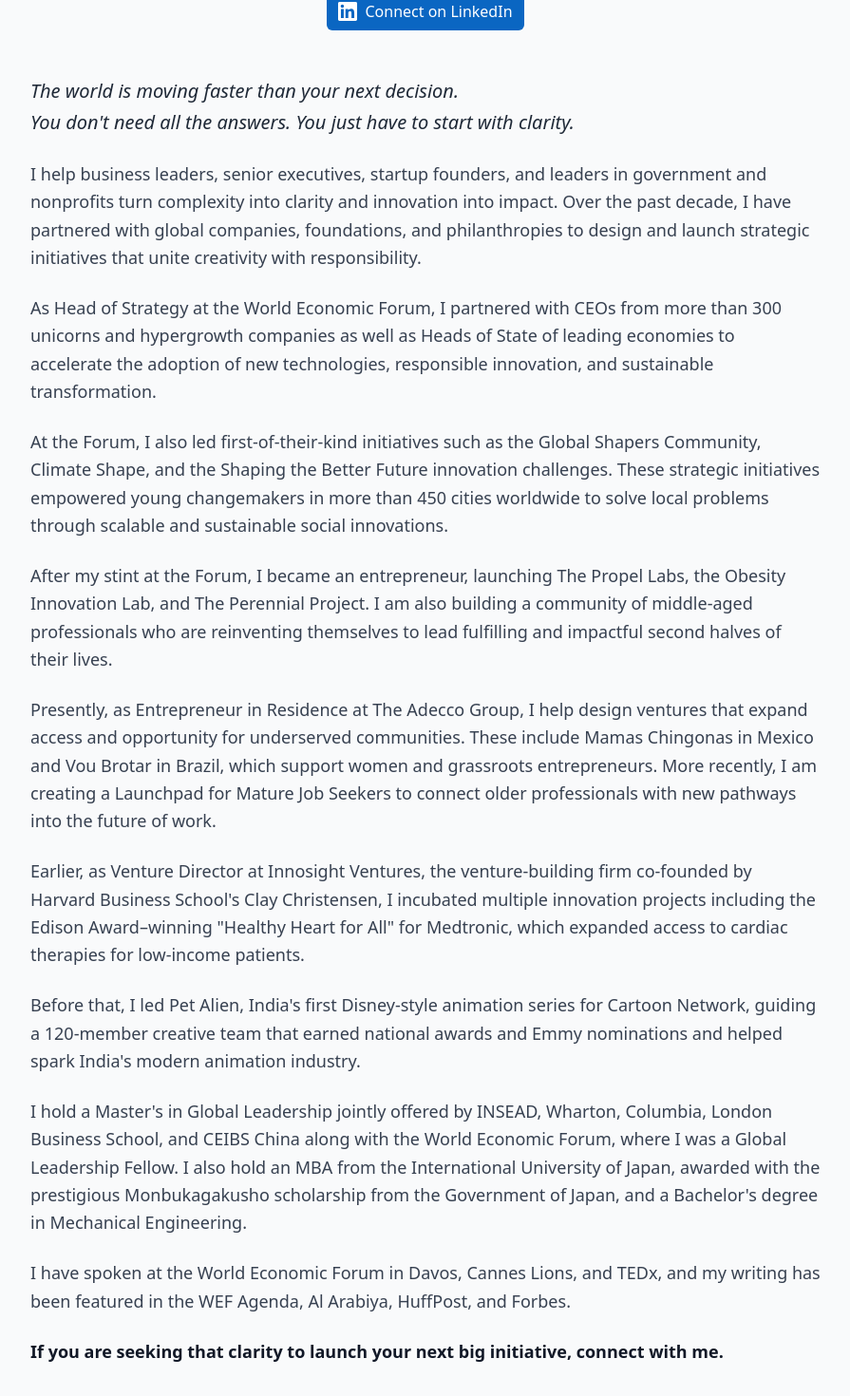
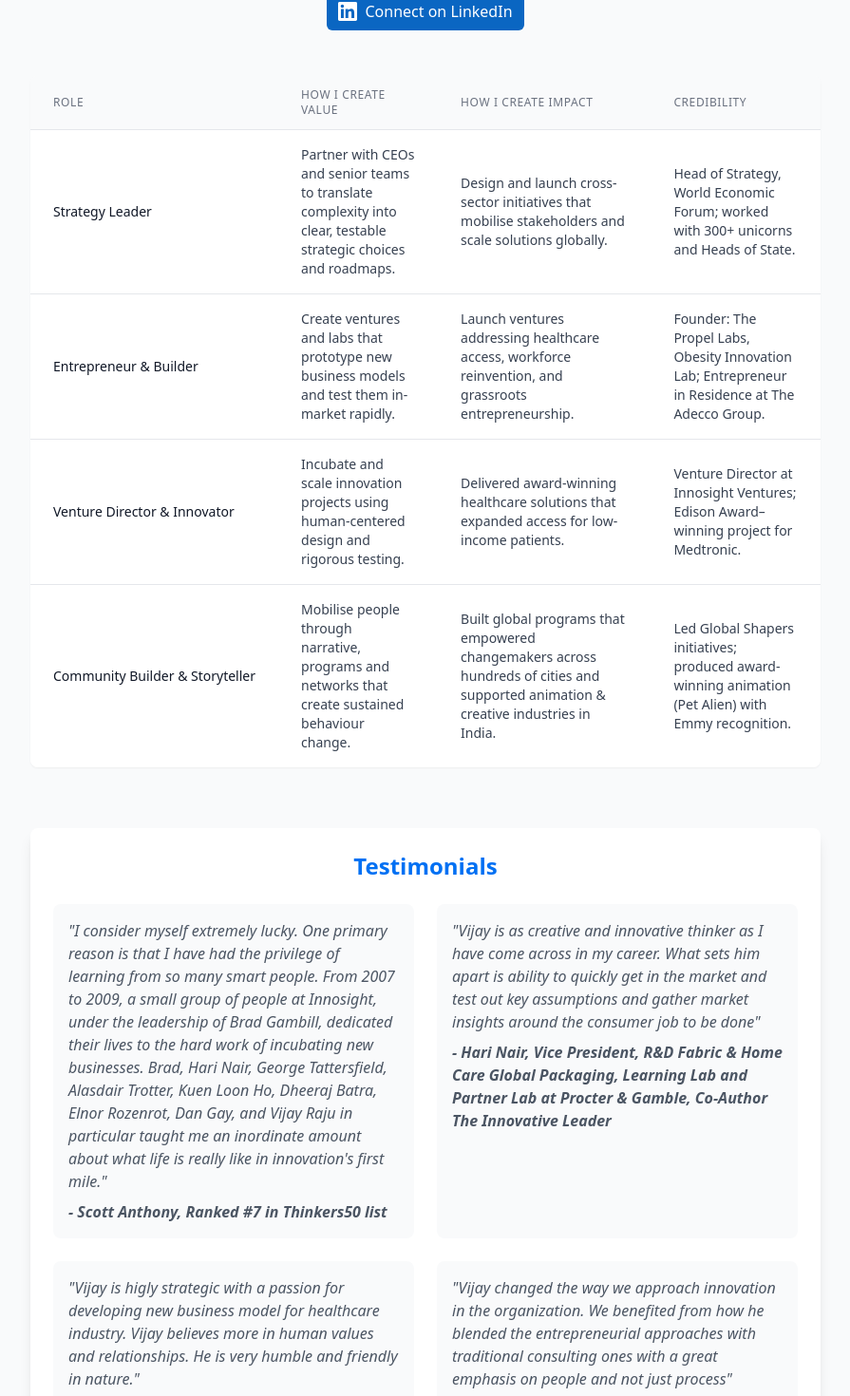
Before and after one commit to Wijay000/draft, a Next.js app: page /about in a window 1280 px wide. Shown: the part 448-1918 px from the top of the page at 95% size, without its empty margins (192-1087 px from the left). Built offline with nearby package versions, Linux system fonts and the light colour scheme.

Commit message:
About: replace long bio with Role/Value/Impact/Credibility table; keep photo and LinkedIn

```diff
--- a/pages/about.js
+++ b/pages/about.js
@@ -41,52 +41,50 @@
         initial={{ opacity: 0, y: 20 }}
         animate={{ opacity: 1, y: 0 }}
         transition={{ delay: 0.2 }}
-        className="prose prose-lg max-w-none"
+        className="max-w-none"
       >
-        <p className="text-xl leading-relaxed mb-6 italic text-gray-800">
-          The world is moving faster than your next decision.<br />
-          You don't need all the answers. You just have to start with clarity.
-        </p>
+        {/* Replace long-form bio with a concise table as requested */}
+        <div className="overflow-x-auto bg-white rounded-lg shadow-sm">
+          <table className="min-w-full divide-y divide-gray-200">
+            <thead className="bg-gray-50">
+              <tr>
+                <th scope="col" className="px-6 py-3 text-left text-xs font-medium text-gray-500 uppercase tracking-wider">Role</th>
+                <th scope="col" className="px-6 py-3 text-left text-xs font-medium text-gray-500 uppercase tracking-wider">How I create value</th>
+                <th scope="col" className="px-6 py-3 text-left text-xs font-medium text-gray-500 uppercase tracking-wider">How I create impact</th>
+                <th scope="col" className="px-6 py-3 text-left text-xs font-medium text-gray-500 uppercase tracking-wider">Credibility</th>
+              </tr>
+            </thead>
+            <tbody className="bg-white divide-y divide-gray-200">
+              <tr className="hover:bg-gray-50">
+                <td className="px-6 py-4 whitespace-nowrap text-sm font-medium text-gray-900">Strategy Leader</td>
+                <td className="px-6 py-4 whitespace-normal text-sm text-gray-700">Partner with CEOs and senior teams to translate complexity into clear, testable strategic choices and roadmaps.</td>
+                <td className="px-6 py-4 whitespace-normal text-sm text-gray-700">Design and launch cross-sector initiatives that mobilise stakeholders and scale solutions globally.</td>
+                <td className="px-6 py-4 whitespace-normal text-sm text-gray-700">Head of Strategy, World Economic Forum; worked with 300+ unicorns and Heads of State.</td>
+              </tr>
 
-        <p className="text-lg leading-relaxed mb-6 text-gray-700">
-          I help business leaders, senior executives, startup founders, and leaders in government and nonprofits turn complexity into clarity and innovation into impact. Over the past decade, I have partnered with global companies, foundations, and philanthropies to design and launch strategic initiatives that unite creativity with responsibility.
-        </p>
+              <tr className="hover:bg-gray-50">
+                <td className="px-6 py-4 whitespace-nowrap text-sm font-medium text-gray-900">Entrepreneur & Builder</td>
+                <td className="px-6 py-4 whitespace-normal text-sm text-gray-700">Create ventures and labs that prototype new business models and test them in-market rapidly.</td>
+                <td className="px-6 py-4 whitespace-normal text-sm text-gray-700">Launch ventures addressing healthcare access, workforce reinvention, and grassroots entrepreneurship.</td>
+                <td className="px-6 py-4 whitespace-normal text-sm text-gray-700">Founder: The Propel Labs, Obesity Innovation Lab; Entrepreneur in Residence at The Adecco Group.</td>
+              </tr>
 
-        <p className="text-lg leading-relaxed mb-6 text-gray-700">
-          As Head of Strategy at the World Economic Forum, I partnered with CEOs from more than 300 unicorns and hypergrowth companies as well as Heads of State of leading economies to accelerate the adoption of new technologies, responsible innovation, and sustainable transformation.
-        </p>
+              <tr className="hover:bg-gray-50">
+                <td className="px-6 py-4 whitespace-nowrap text-sm font-medium text-gray-900">Venture Director & Innovator</td>
+                <td className="px-6 py-4 whitespace-normal text-sm text-gray-700">Incubate and scale innovation projects using human-centered design and rigorous testing.</td>
+                <td className="px-6 py-4 whitespace-normal text-sm text-gray-700">Delivered award-winning healthcare solutions that expanded access for low-income patients.</td>
+                <td className="px-6 py-4 whitespace-normal text-sm text-gray-700">Venture Director at Innosight Ventures; Edison Award–winning project for Medtronic.</td>
+              </tr>
 
-        <p className="text-lg leading-relaxed mb-6 text-gray-700">
-          At the Forum, I also led first-of-their-kind initiatives such as the Global Shapers Community, Climate Shape, and the Shaping the Better Future innovation challenges. These strategic initiatives empowered young changemakers in more than 450 cities worldwide to solve local problems through scalable and sustainable social innovations.
-        </p>
-
-        <p className="text-lg leading-relaxed mb-6 text-gray-700">
-          After my stint at the Forum, I became an entrepreneur, launching The Propel Labs, the Obesity Innovation Lab, and The Perennial Project. I am also building a community of middle-aged professionals who are reinventing themselves to lead fulfilling and impactful second halves of their lives.
-        </p>
-
-        <p className="text-lg leading-relaxed mb-6 text-gray-700">
-          Presently, as Entrepreneur in Residence at The Adecco Group, I help design ventures that expand access and opportunity for underserved communities. These include Mamas Chingonas in Mexico and Vou Brotar in Brazil, which support women and grassroots entrepreneurs. More recently, I am creating a Launchpad for Mature Job Seekers to connect older professionals with new pathways into the future of work.
-        </p>
-
-        <p className="text-lg leading-relaxed mb-6 text-gray-700">
-          Earlier, as Venture Director at Innosight Ventures, the venture-building firm co-founded by Harvard Business School's Clay Christensen, I incubated multiple innovation projects including the Edison Award–winning "Healthy Heart for All" for Medtronic, which expanded access to cardiac therapies for low-income patients.
-        </p>
-
-        <p className="text-lg leading-relaxed mb-6 text-gray-700">
-          Before that, I led Pet Alien, India's first Disney-style animation series for Cartoon Network, guiding a 120-member creative team that earned national awards and Emmy nominations and helped spark India's modern animation industry.
-        </p>
-
-        <p className="text-lg leading-relaxed mb-6 text-gray-700">
-          I hold a Master's in Global Leadership jointly offered by INSEAD, Wharton, Columbia, London Business School, and CEIBS China along with the World Economic Forum, where I was a Global Leadership Fellow. I also hold an MBA from the International University of Japan, awarded with the prestigious Monbukagakusho scholarship from the Government of Japan, and a Bachelor's degree in Mechanical Engineering.
-        </p>
-
-        <p className="text-lg leading-relaxed mb-6 text-gray-700">
-          I have spoken at the World Economic Forum in Davos, Cannes Lions, and TEDx, and my writing has been featured in the WEF Agenda, Al Arabiya, HuffPost, and Forbes.
-        </p>
-
-        <p className="text-lg leading-relaxed font-semibold text-gray-900">
-          If you are seeking that clarity to launch your next big initiative, connect with me.
-        </p>
+              <tr className="hover:bg-gray-50">
+                <td className="px-6 py-4 whitespace-nowrap text-sm font-medium text-gray-900">Community Builder & Storyteller</td>
+                <td className="px-6 py-4 whitespace-normal text-sm text-gray-700">Mobilise people through narrative, programs and networks that create sustained behaviour change.</td>
+                <td className="px-6 py-4 whitespace-normal text-sm text-gray-700">Built global programs that empowered changemakers across hundreds of cities and supported animation & creative industries in India.</td>
+                <td className="px-6 py-4 whitespace-normal text-sm text-gray-700">Led Global Shapers initiatives; produced award-winning animation (Pet Alien) with Emmy recognition.</td>
+              </tr>
+            </tbody>
+          </table>
+        </div>
       </motion.div>
 
       {/* Testimonials Section */}
```
